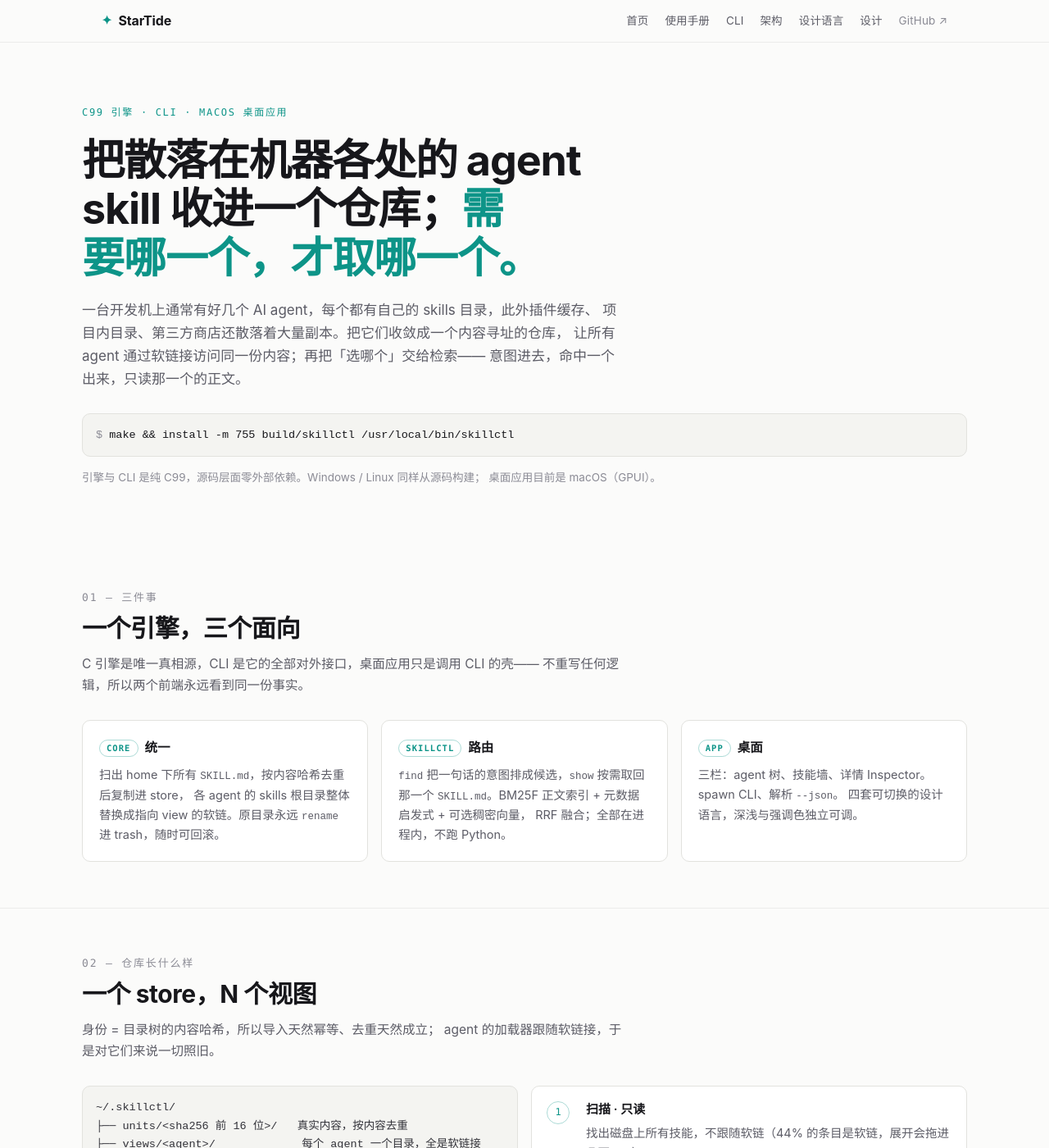
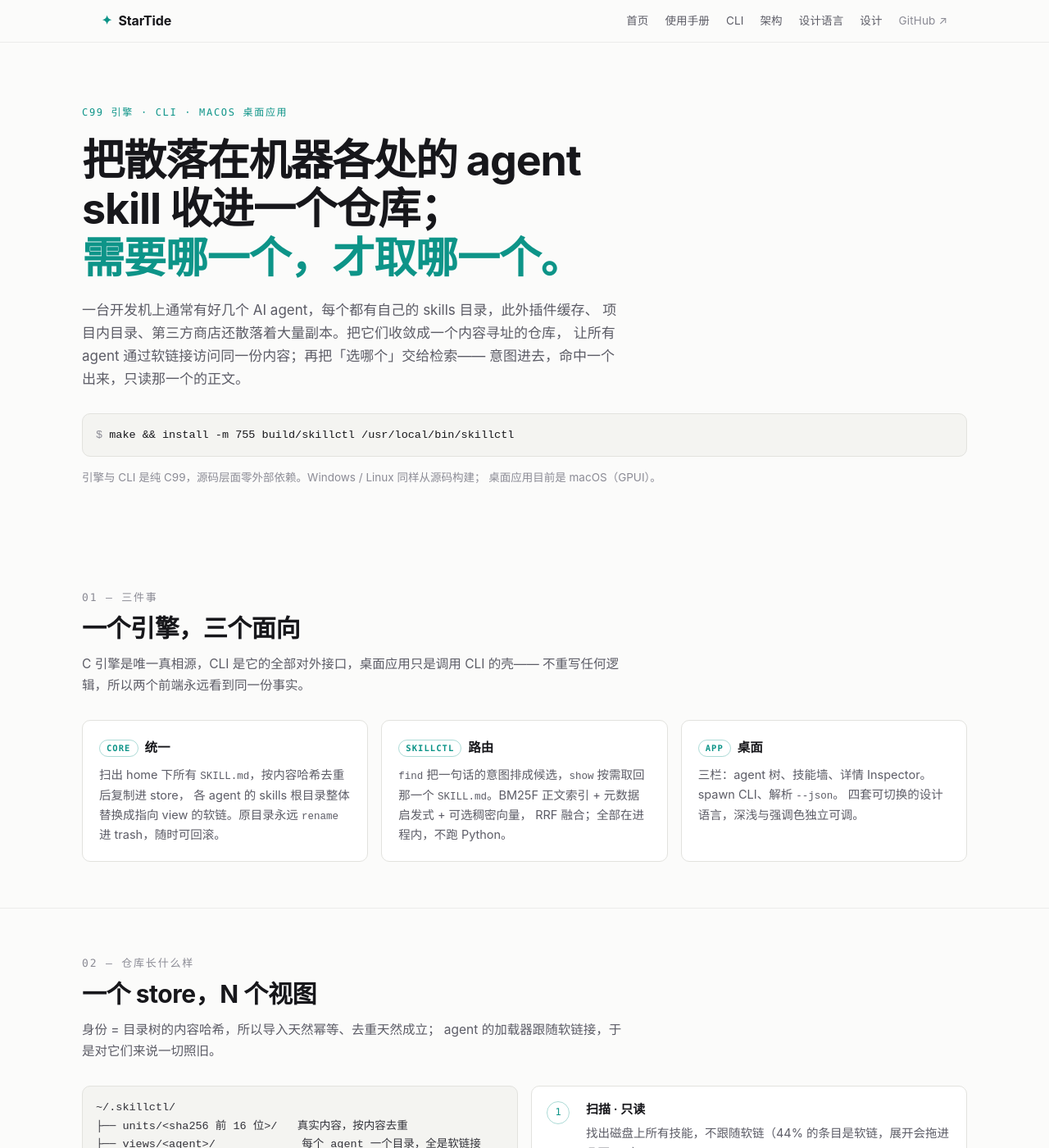
Before and after one commit to asdshuaishuai/StarTide, a Jekyll site: the page built from docs/index.html, in a window 1280 px wide and 1400 px high. Shown: the whole window at 82% size. Built offline with Jekyll 4.4.1, drawn with Linux system fonts in a browser that asks for light colours.

Commit message:
Break the headline where it reads best
The balanced hero was splitting 需要 from 哪一个 across two lines.
A hard break before the accented clause keeps the second half whole.

Co-Authored-By: Claude Opus 4.8 (1M context) <noreply@anthropic.com>

```diff
--- a/docs/assets/site.css
+++ b/docs/assets/site.css
@@ -112,7 +112,7 @@ a:hover { text-decoration: underline; }
   font-size: clamp(30px, 5.2vw, 52px);
   line-height: 1.14; letter-spacing: -0.022em;
   color: var(--fg-bright); font-weight: 680; margin: 0 0 20px;
-  max-width: 24ch; text-wrap: balance;
+  max-width: 26ch; text-wrap: balance;
 }
 .hero h1 em { font-style: normal; color: var(--accent); }
 .lede {
--- a/docs/index.html
+++ b/docs/index.html
@@ -5,7 +5,7 @@ title: StarTide
 <div class="hero">
   <div class="hero-in">
     <p class="eyebrow">C99 引擎 · CLI · macOS 桌面应用</p>
-    <h1>把散落在机器各处的 agent skill 收进一个仓库；<em>需要哪一个，才取哪一个。</em></h1>
+    <h1>把散落在机器各处的 agent skill 收进一个仓库；<br><em>需要哪一个，才取哪一个。</em></h1>
     <p class="lede">
       一台开发机上通常有好几个 AI agent，每个都有自己的 skills 目录，此外插件缓存、
       项目内目录、第三方商店还散落着大量副本。把它们收敛成一个内容寻址的仓库，
```
